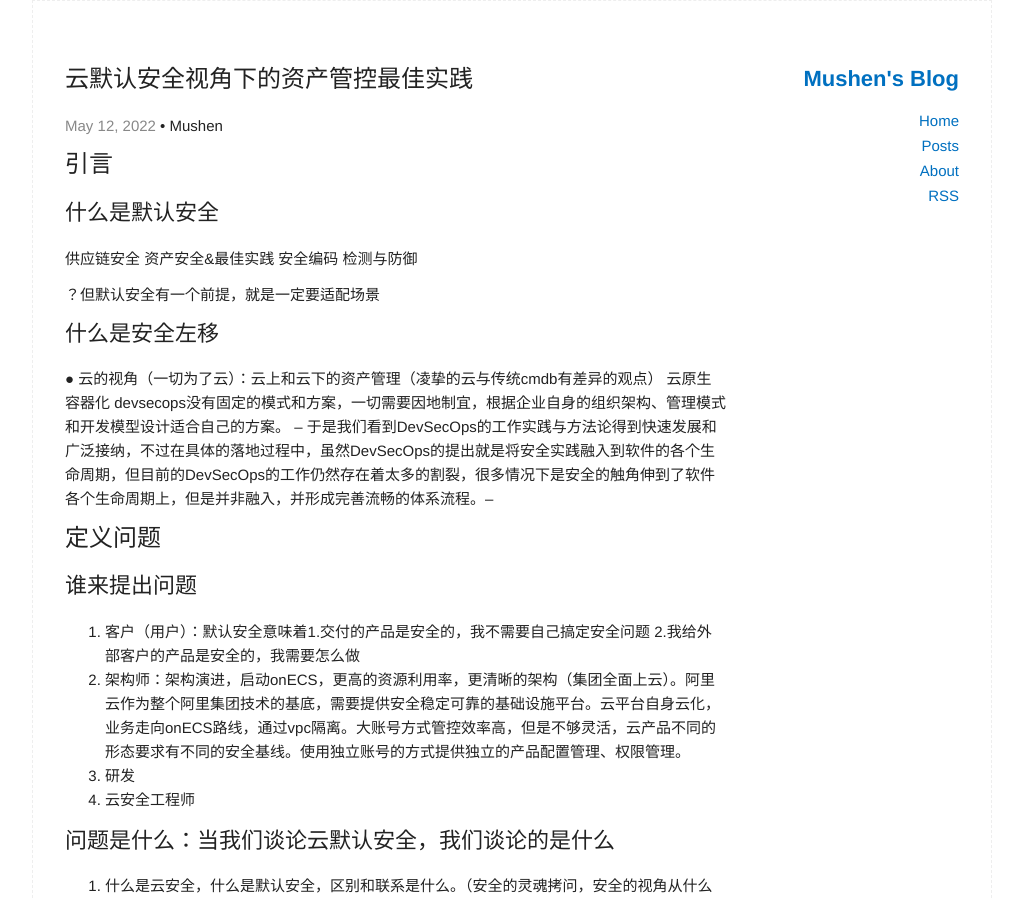
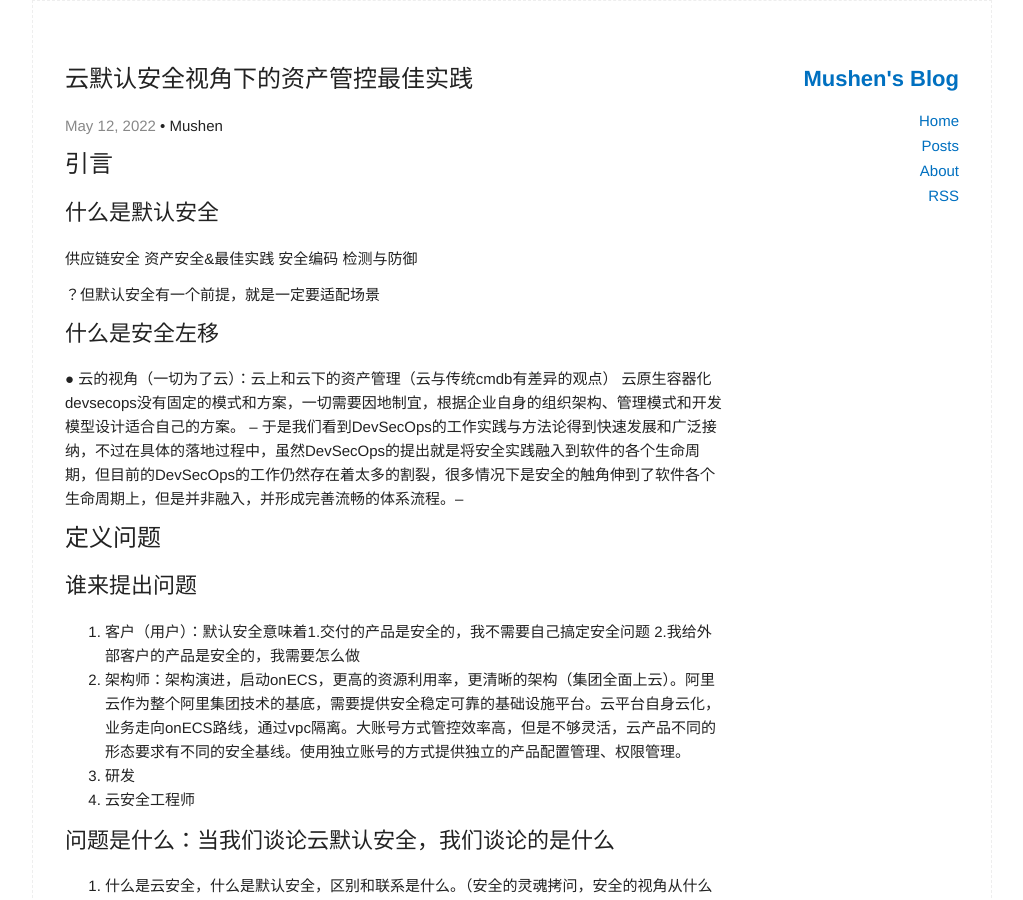
Before and after one commit to wangzf0225/wangzf0225.github.io, a Jekyll site: the page built from _posts/2022-05-12-best-practice-of-assets-management-and-control-from-the-perspective-of-cloud-default-security.md, in a window 1280 px wide and 900 px high. Shown: the whole window, without its empty margins (128-1151 px from the left). Built offline with Jekyll 4.4.1, drawn with Linux system fonts in a browser that asks for light colours.

```diff
--- a/_posts/2022-05-12-best-practice-of-assets-management-and-control-from-the-perspective-of-cloud-default-security.md
+++ b/_posts/2022-05-12-best-practice-of-assets-management-and-control-from-the-perspective-of-cloud-default-security.md
@@ -17,7 +17,7 @@ categories: original
 ？但默认安全有一个前提，就是一定要适配场景
 
 ## 什么是安全左移
-● 云的视角（一切为了云）：云上和云下的资产管理（凌挚的云与传统cmdb有差异的观点） 云原生容器化
+● 云的视角（一切为了云）：云上和云下的资产管理（云与传统cmdb有差异的观点） 云原生容器化
 devsecops没有固定的模式和方案，一切需要因地制宜，根据企业自身的组织架构、管理模式和开发模型设计适合自己的方案。
 -- 于是我们看到DevSecOps的工作实践与方法论得到快速发展和广泛接纳，不过在具体的落地过程中，虽然DevSecOps的提出就是将安全实践融入到软件的各个生命周期，但目前的DevSecOps的工作仍然存在着太多的割裂，很多情况下是安全的触角伸到了软件各个生命周期上，但是并非融入，并形成完善流畅的体系流程。--
 
```
Also changed, not shown: 1 other file.
